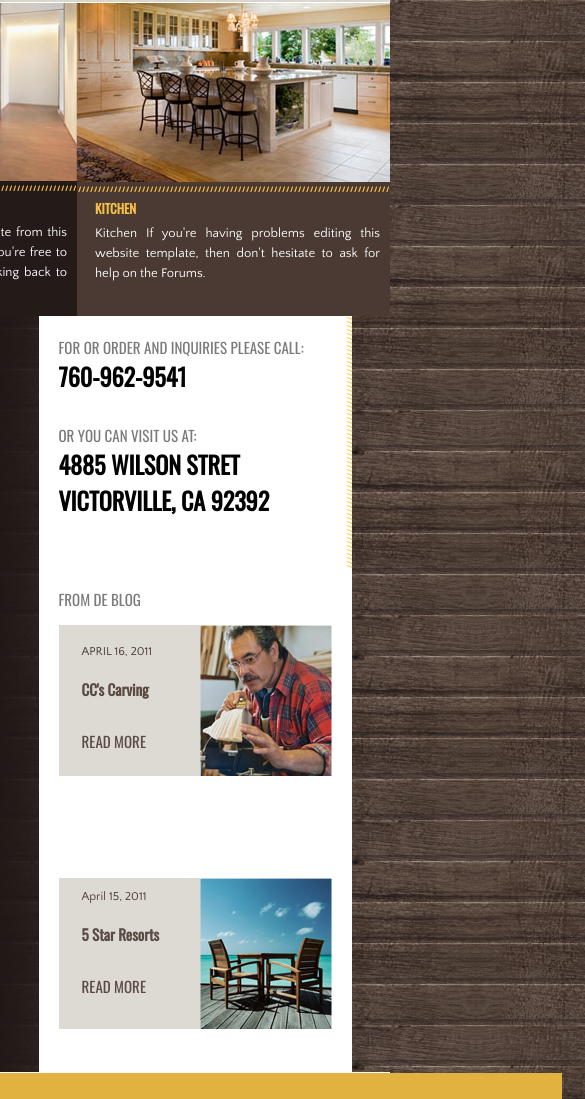
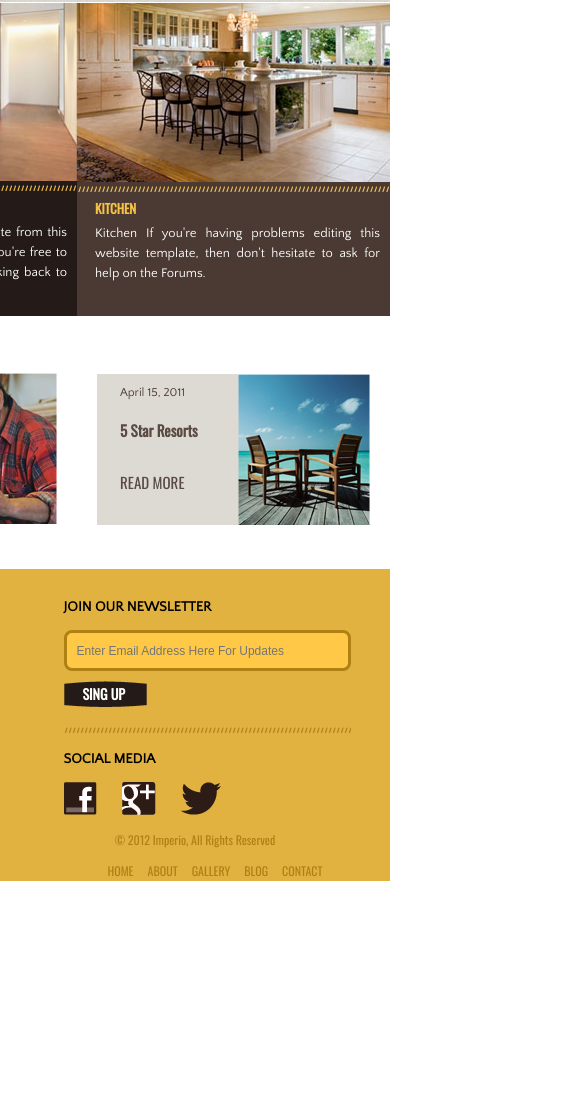
Before and after one commit to gustavo-nt/carved-creations, a plain HTML site: page index.html in a window 390 px wide. Shown: the part 901-2000 px from the top of the page, 585 px wide, since content can reach past the window. After the commit the page ends 1782 px from the top, so only its background shows below. Drawn offline with nearby package versions, Linux system fonts and the light colour scheme; files whose address does not match are found by name.

Commit message:
Main Page Mobile

```diff
--- a/index.html
+++ b/index.html
@@ -83,7 +83,7 @@
             </div>
         </div>
 
-        <div class="container">
+        <div class="container scroll-bar">
             <div class="coluna4">
                 <div class="barra-vertical"></div>
                 <p>For or order and inquiries please call:</p>
@@ -246,7 +246,7 @@
             </div>
         </div>
 
-        <div class="container" style="width: 940px; margin: 0 auto; justify-content: space-between">
+        <div class="container footer-end">
             <div class="reserved">
                 <p>© 2012 Imperio, All Rights Reserved</p>
             </div>
--- a/styles/style.css
+++ b/styles/style.css
@@ -590,6 +590,12 @@ div.barra-vertical-footer {
     left: 307px;
 }
 
+.footer-end {
+    width: 940px;
+    margin: 0 auto;
+    justify-content: space-between
+}
+
 .borda {
     border-bottom: 1px solid #ffffff;
 }
@@ -610,6 +616,11 @@ div.barra-vertical-footer {
 @media (max-width: 960px){
     .cabecalho {
         margin: 0px 10px;
+    }
+
+    .footer-end {
+        width: auto;
+        justify-content: center;
     }
 }
 
@@ -642,16 +653,11 @@ div.barra-vertical-footer {
         margin: 0 auto;
         color: rgba(0, 0, 0, 0);
         transition: color .3s;
-
     }
 
     .scroll-bar:hover {
         overflow-x: auto;
         color: rgba(0, 0, 0, 0.3);
-    }
-
-    div.main :last-child {
-        flex-wrap: wrap;
     }
 
     .coluna1,
@@ -666,6 +672,30 @@ div.barra-vertical-footer {
 
     .back-text {
         width: 626px;
+    }
+
+    .coluna4,
+    .coluna5,
+    .coluna6 {
+        min-width: 313px;
+    }
+
+    .coluna8 {
+        display: none;
+    }
+}
+
+@media (max-width: 640px) {
+    .coluna7 {
+        display: none;
+    }
+
+    .coluna9 {
+        height: auto;
+    }
+
+    .barra-horizontal-footer {
+        display: none;
     }
 }
 
@@ -684,4 +714,8 @@ div.barra-vertical-footer {
     .container-header #logo {
         margin-right: 5px;
     }
+
+    .footer-end {
+        flex-direction: column;
+    }
 }
```
